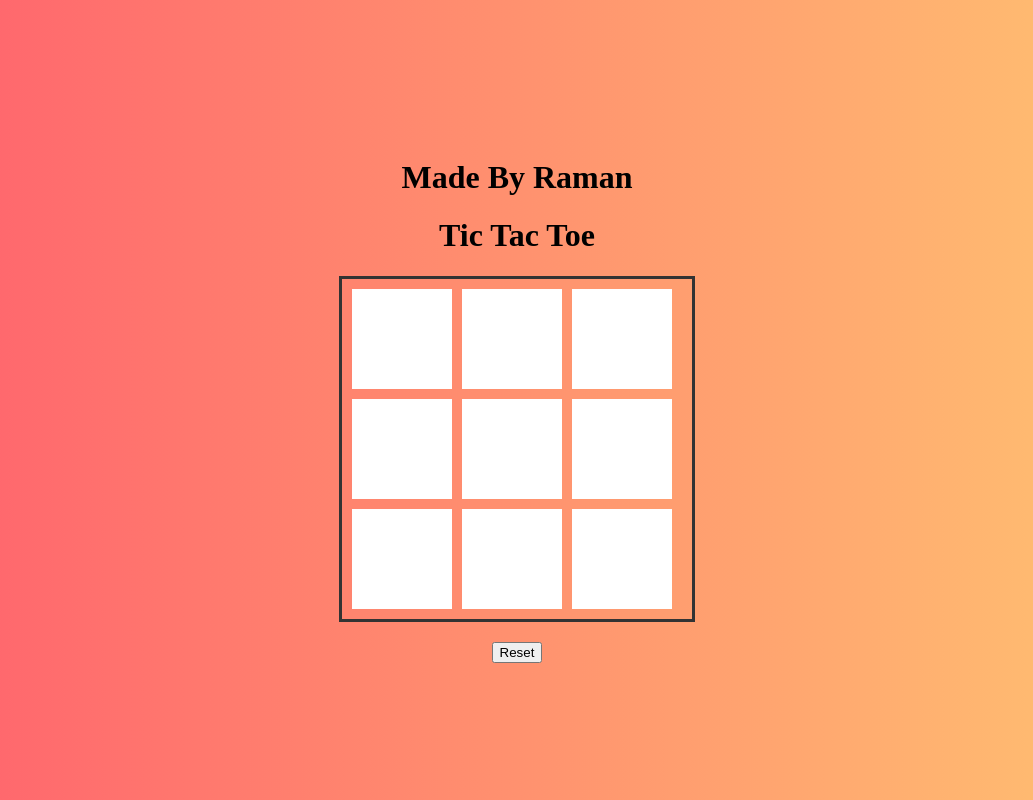
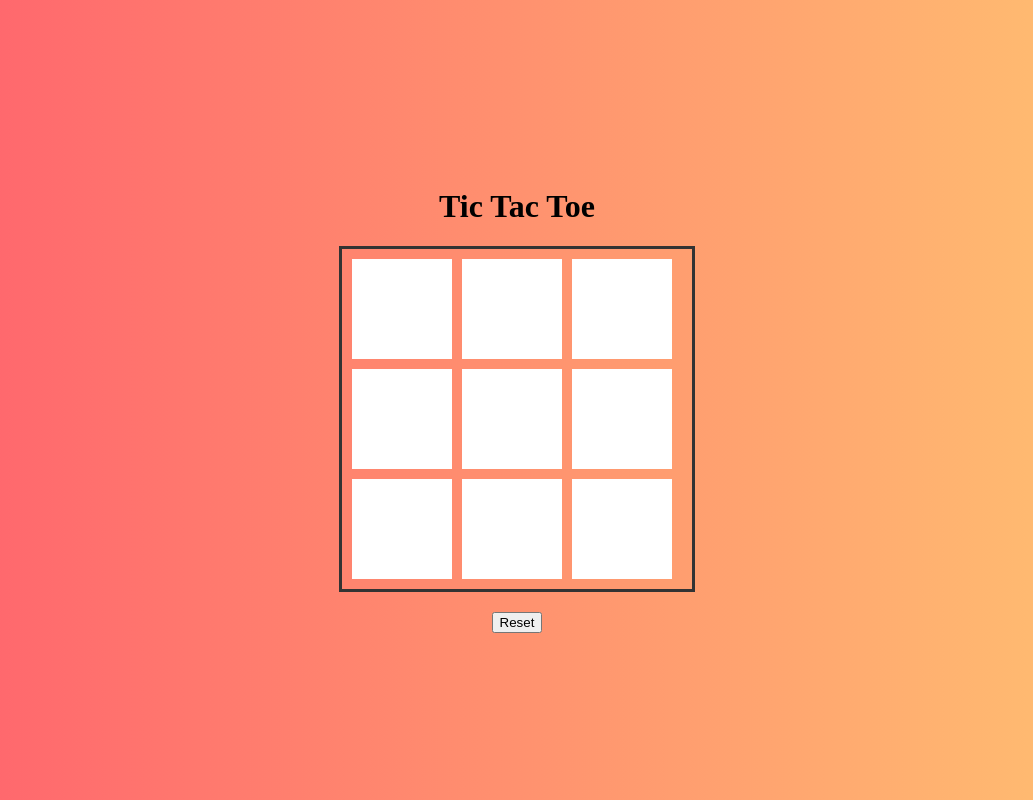
Before and after one commit to RAMAN400/Tic-Tac-Toe, a plain HTML site: page index.html in a window 1280 px wide. Shown: the whole page, without its empty margins (123-1156 px from the left). Drawn offline with Linux system fonts and the light colour scheme.

Commit message:
Update index.html

```diff
--- a/index.html
+++ b/index.html
@@ -9,7 +9,6 @@
 </head>
 <body>
     <div class="container">
-        <h1>Made By Raman</h1>
         <h1>Tic Tac Toe</h1>
         <div id="turn"></div>
         <div id="board" class="board">
```
